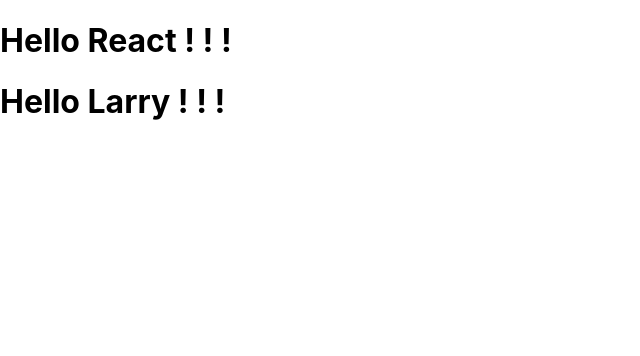
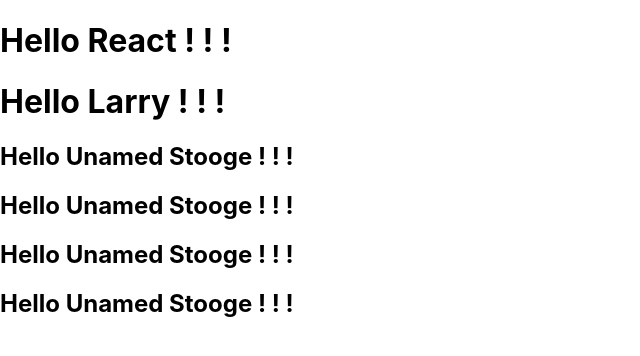
Before and after one commit to 2022-spring-adv-cloud-online/learning-react, a React (Create React App) app: page / in a window 1280 px wide. Shown: the top 356 px of the page, without its empty margins (0-640 px from the left). Built offline with nearby package versions, Linux system fonts and the light colour scheme.

Commit message:
Created a new react component named Greeting...
Put it in a file by itself, and made it work...

```diff
--- a/src/App.js
+++ b/src/App.js
@@ -1,5 +1,6 @@
 import logo from './logo.svg';
 import './App.css';
+import Greeting from './Greeting';
 
 const App = () => {
   return (
@@ -10,6 +11,10 @@
       <h1>
         Hello Larry ! ! !
       </h1>
+      <Greeting />
+      <Greeting />
+      <Greeting />
+      <Greeting />
     </>
   );
 };
--- /dev/null
+++ b/src/Greeting.js
@@ -0,0 +1,9 @@
+const Greeting = () => {
+    return (
+      <h2>
+        Hello Unamed Stooge ! ! !
+      </h2>
+    );
+  };
+
+export default Greeting;
```
